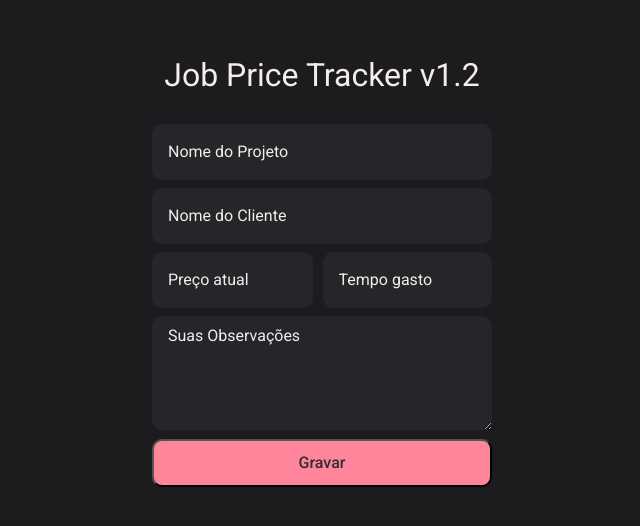
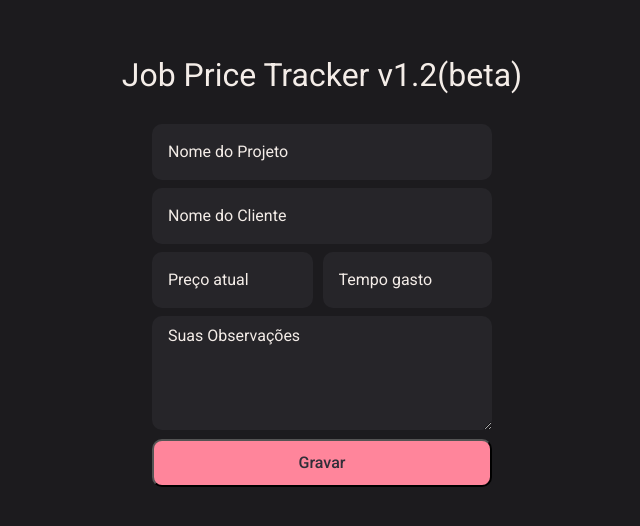
Before and after one commit to dougdbp/JobPriceTracker, a website: page index.html in a window 1280 px wide. Shown: the part 130-656 px from the top of the page, without its empty margins (318-958 px from the left). Drawn offline with Linux system fonts and the light colour scheme.

Commit message:
beta version title

```diff
--- a/index.html
+++ b/index.html
@@ -8,7 +8,7 @@
     <link rel="preconnect" href="https://fonts.googleapis.com">
     <link rel="preconnect" href="https://fonts.gstatic.com" crossorigin>
 
-    <title>JobTacker</title>
+    <title>JobTacker v1.2(beta)</title>
 
     <link rel="stylesheet" href="style.css">
     <link href="https://fonts.googleapis.com/css2?family=Roboto:wght@400;500&display=swap" rel="stylesheet">
@@ -19,7 +19,7 @@
 <!--Created and developed by Doug-->
 <body>
     <main>
-        <h3 id="formTitle">Job Price Tracker v1.2</h3>
+        <h3 id="formTitle">Job Price Tracker v1.2(beta)</h3>
 
         <form class="jobForm"">
 
```
